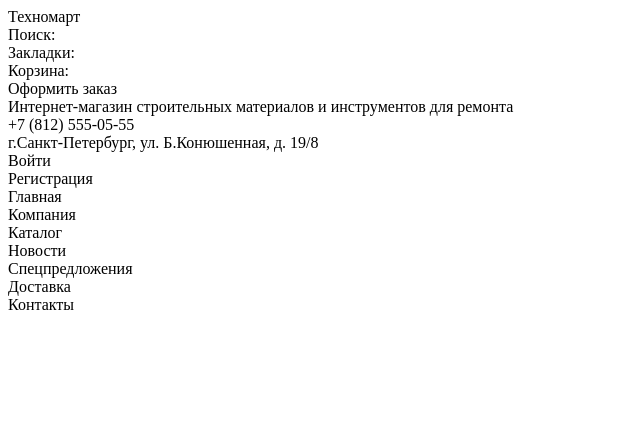
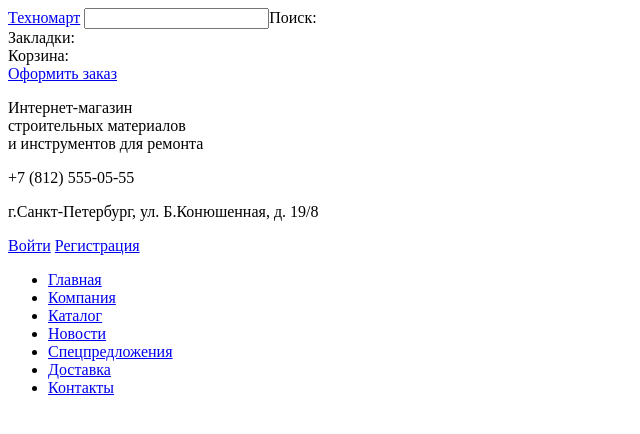
Before and after one commit to BolotovAlexander/Tecnomarket, a plain HTML site: page index.html in a window 1280 px wide. Shown: the whole page, without its empty margins (0-640 px from the left). Drawn offline with nearby package versions, Linux system fonts and the light colour scheme; a script that the page names is missing.

Commit message:
Change tags

```diff
--- a/index.html
+++ b/index.html
@@ -11,48 +11,37 @@
 </head>
 <body>
     <div >
-        <header>
-            <div>Техномарт</div>
-            <div>
-                <div></div>
-                <div>Поиск:</div>
-                <div></div>
-            </div>
-            <div>
-                <div></div>
-                <div>Закладки:</div>
-                <div></div>
-            </div>
-            <div>
-                <div></div>
-                <div>Корзина:</div>
-                <div></div>
-            </div>
-            <div>Оформить заказ</div>
+        <header class="header">
+            <a href="#">Техномарт</a>
+            <input>Поиск:</input>
+            <div>Закладки:</div>
+            <div>Корзина:</div>
+            <a href="#">Оформить заказ</a>
         </header>
         <div>
-            <div>Интернет-магазин строительных материалов и инструментов для ремонта</div>
+            <p>
+                Интернет-магазин<br>
+                строительных материалов<br>
+                и инструментов для ремонта
+            </p>
+                <div>
+                    <div>+7 (812) 555-05-55</div>
+                    <p>г.Санкт-Петербург, ул. Б.Конюшенная, д. 19/8</p>
+                </div>
             <div>
-                <div>
-                    <div></div>
-                    <div>+7 (812) 555-05-55</div>
-                </div>
-                <div>г.Санкт-Петербург, ул. Б.Конюшенная, д. 19/8</div>
+                <a href="#">Войти</a>
+                <a href="#">Регистрация</a>
             </div>
-            <div>
-                <div>Войти</div>
-                <div>Регистрация</div>
-            </div>
-            <nav>
-                <div>Главная</div>
-                <div>Компания</div>
-                <div>Каталог</div>
-                <div>Новости</div>
-                <div>Спецпредложения</div>
-                <div>Доставка</div>
-                <div>Контакты</div>
-            </nav>
         </div>
+            <ul class="headerNav">
+                <li><a href="#">Главная</a></li>
+                <li><a href="#">Компания</a></li>
+                <li><a href="#">Каталог</a></li>
+                <li><a href="#">Новости</a></li>
+                <li><a href="#">Спецпредложения</a></li>
+                <li><a href="#">Доставка</a></li>
+                <li><a href="#">Контакты</a></li>
+            </ul>
         <main></main>
     </div>
 
```
